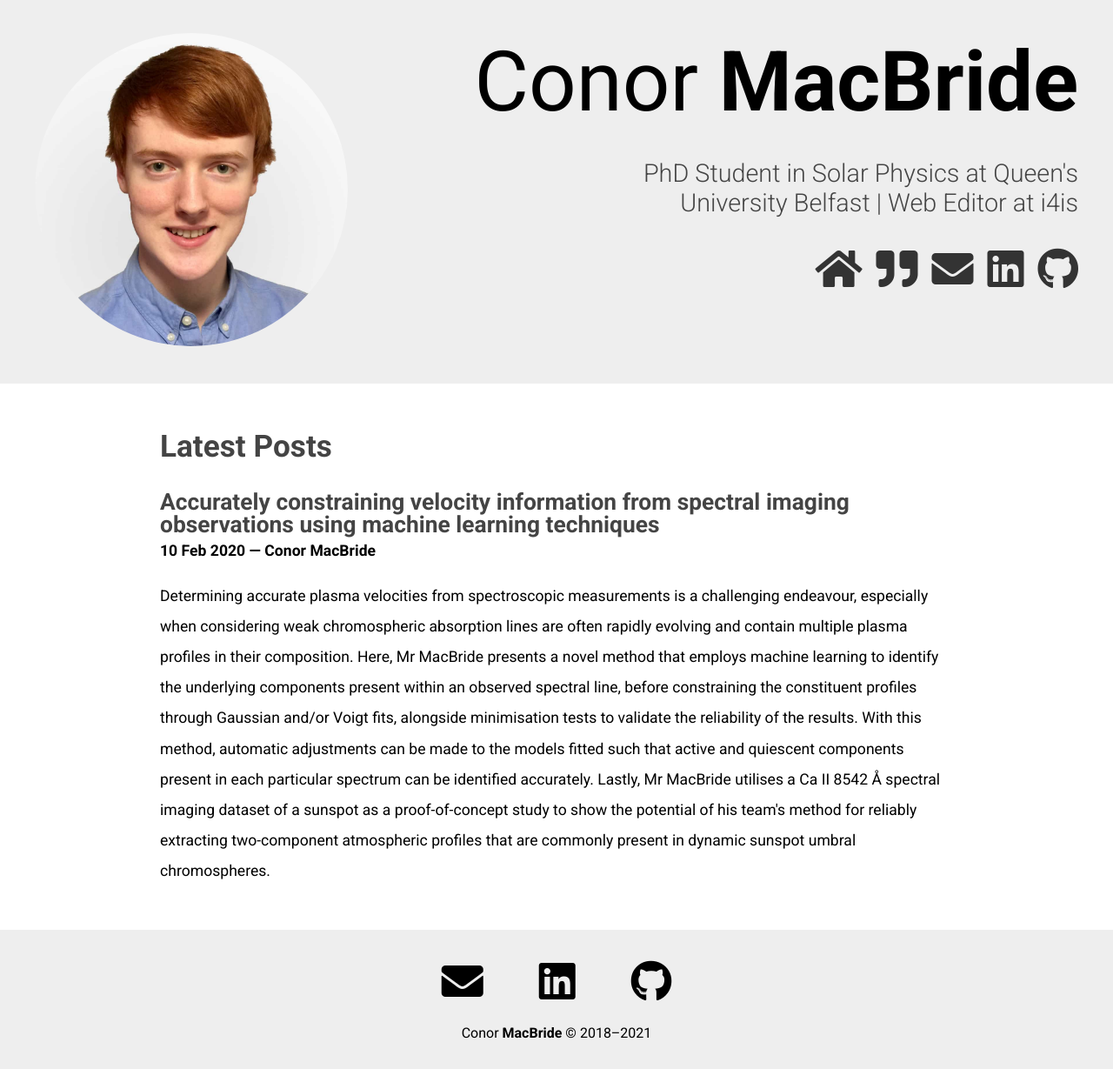
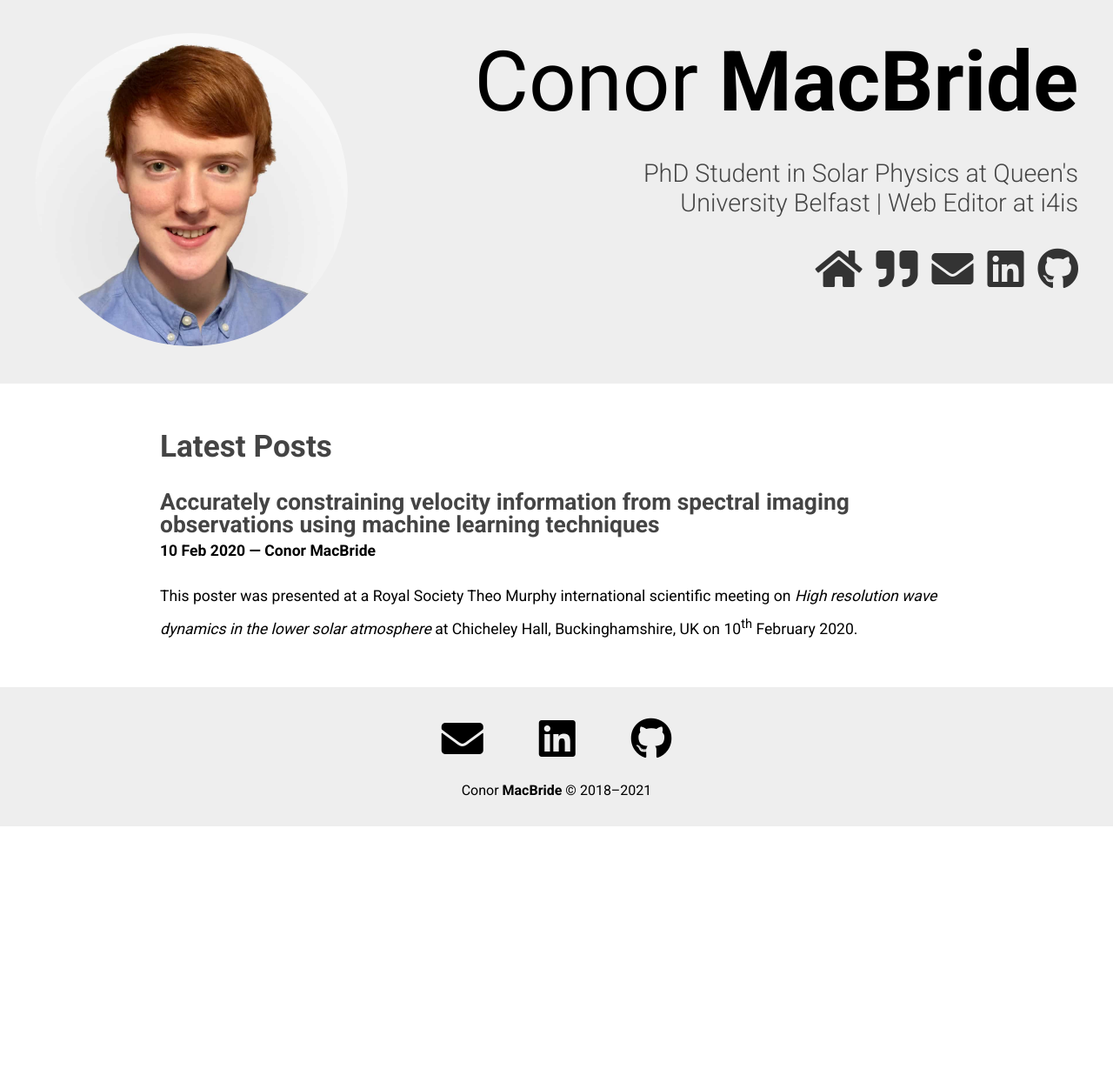
Before and after one commit to ConorMacBride/ConorMacBride.github.io, a Jekyll site: the page built from blog.html, in a window 1280 px wide. Shown: the whole page at 87% size. Built offline with Jekyll 4.4.1, drawn with Linux system fonts in a browser that asks for light colours; nearby versions of some CDN libraries; after the commit the page ends 950 px from its top, so only the background shows below that.

Commit message:
Update poster excerpt
Signed-off-by: Conor MacBride <conor@macbride.me>

```diff
--- a/_posts/2020-02-10-specfit.md
+++ b/_posts/2020-02-10-specfit.md
@@ -1,7 +1,7 @@
 ---
 layout: post
 title:  "Accurately constraining velocity information from spectral imaging observations using machine learning techniques"
-excerpt: "<p>Determining accurate plasma velocities from spectroscopic measurements is a challenging endeavour, especially when considering weak chromospheric absorption lines are often rapidly evolving and contain multiple plasma profiles in their composition. Here, Mr MacBride presents a novel method that employs machine learning to identify the underlying components present within an observed spectral line, before constraining the constituent profiles through Gaussian and/or Voigt fits, alongside minimisation tests to validate the reliability of the results. With this method, automatic adjustments can be made to the models fitted such that active and quiescent components present in each particular spectrum can be identified accurately. Lastly, Mr MacBride utilises a Ca II 8542 Å spectral imaging dataset of a sunspot as a proof-of-concept study to show the potential of his team's method for reliably extracting two-component atmospheric profiles that are commonly present in dynamic sunspot umbral chromospheres.</p>"
+excerpt: "<p>This poster was presented at a Royal Society Theo Murphy international scientific meeting on <em>High resolution wave dynamics in the lower solar atmosphere</em> at Chicheley Hall, Buckinghamshire, UK on 10<sup>th</sup> February 2020.</p>"
 permalink: /specfit/
 ---
 <figure class="floatr">
@@ -11,6 +11,8 @@ permalink: /specfit/
 <sup>1</sup>Astrophysics Research Centre, School of Mathematics and Physics, Queen’s University Belfast, Belfast, UK
 
 <a href="{{ site.baseurl }}/poster_feb20.pdf" class="button">Download Poster</a>
+
+<p><strong>This poster was presented at a Royal Society Theo Murphy international scientific meeting on <a href="https://royalsociety.org/science-events-and-lectures/2020/02/solar-wave-dynamics/"><em>High resolution wave dynamics in the lower solar atmosphere</em></a> at Chicheley Hall, Buckinghamshire, UK on 10<sup>th</sup> February 2020.</strong></p>
 
 ## Abstract
 Determining accurate plasma velocities from spectroscopic measurements is a challenging endeavour, especially when considering weak chromospheric absorption lines are often rapidly evolving and contain multiple plasma profiles in their composition.
```
